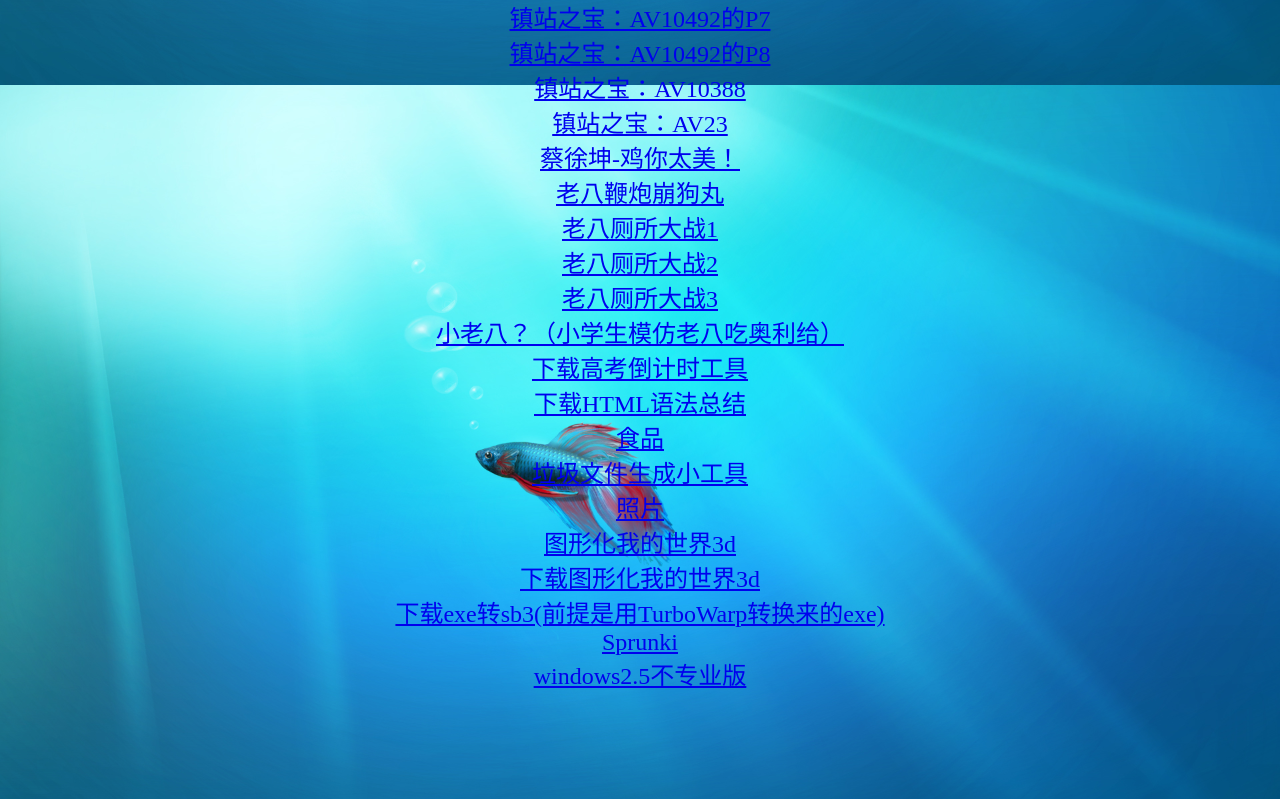
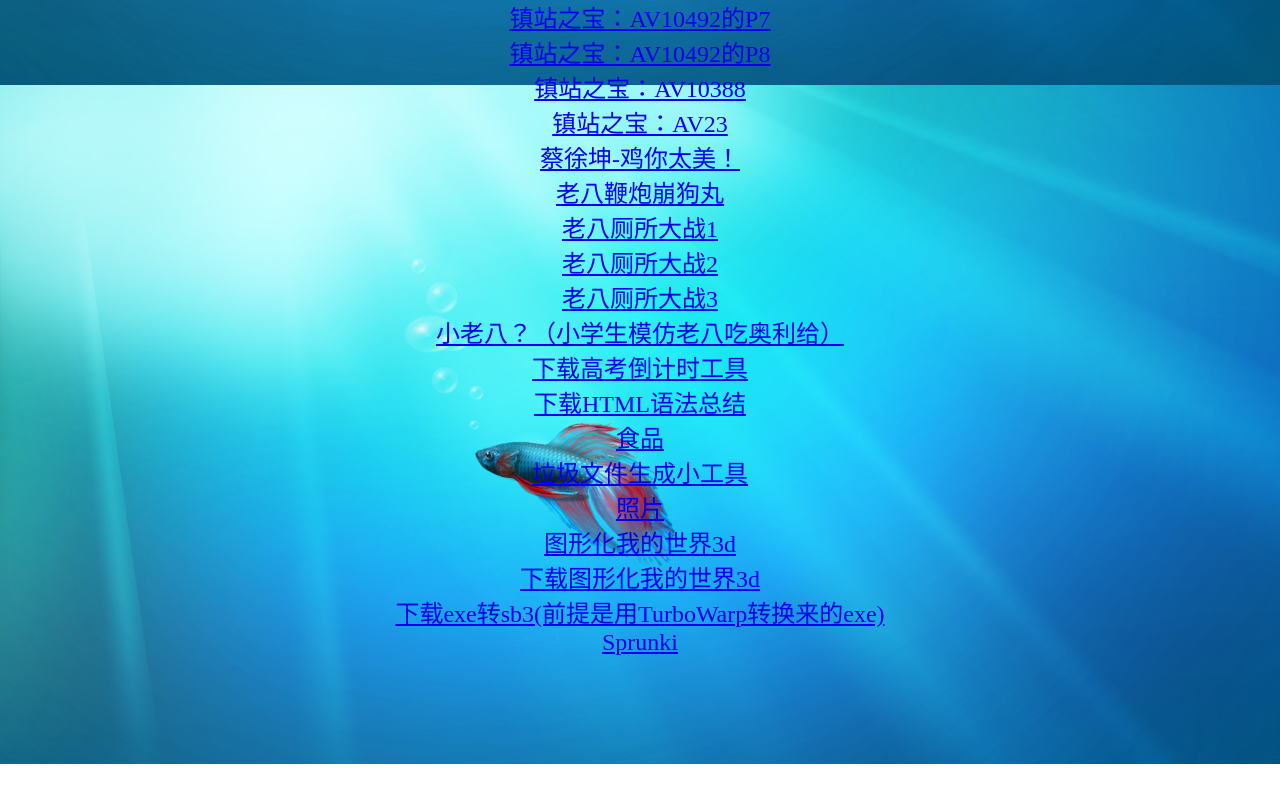
Before and after one commit to input823/rin, a plain HTML site: page index.html in a window 1280 px wide. Shown: the part 715-1514 px from the top of the page. After the commit the page ends 1479 px from the top, so only its background shows below. Drawn offline with Linux system fonts and the light colour scheme; files whose address does not match are found by name.

Commit message:
Update index.html

```diff
--- a/index.html
+++ b/index.html
@@ -146,8 +146,6 @@ href="./图片.zip"download="图片.zip">照片</a></font> </center>
 
 <center><font size="5"><a href="./114514/Sprunki.html"target="_blank">Sprunki</a></font> </center>
 
-<center><font size="5"><a href="./a/11.html"target="_blank">windows2.5不专业版</a></font> </center>
-
 <br/>
 <br/>
 <br/>
```
